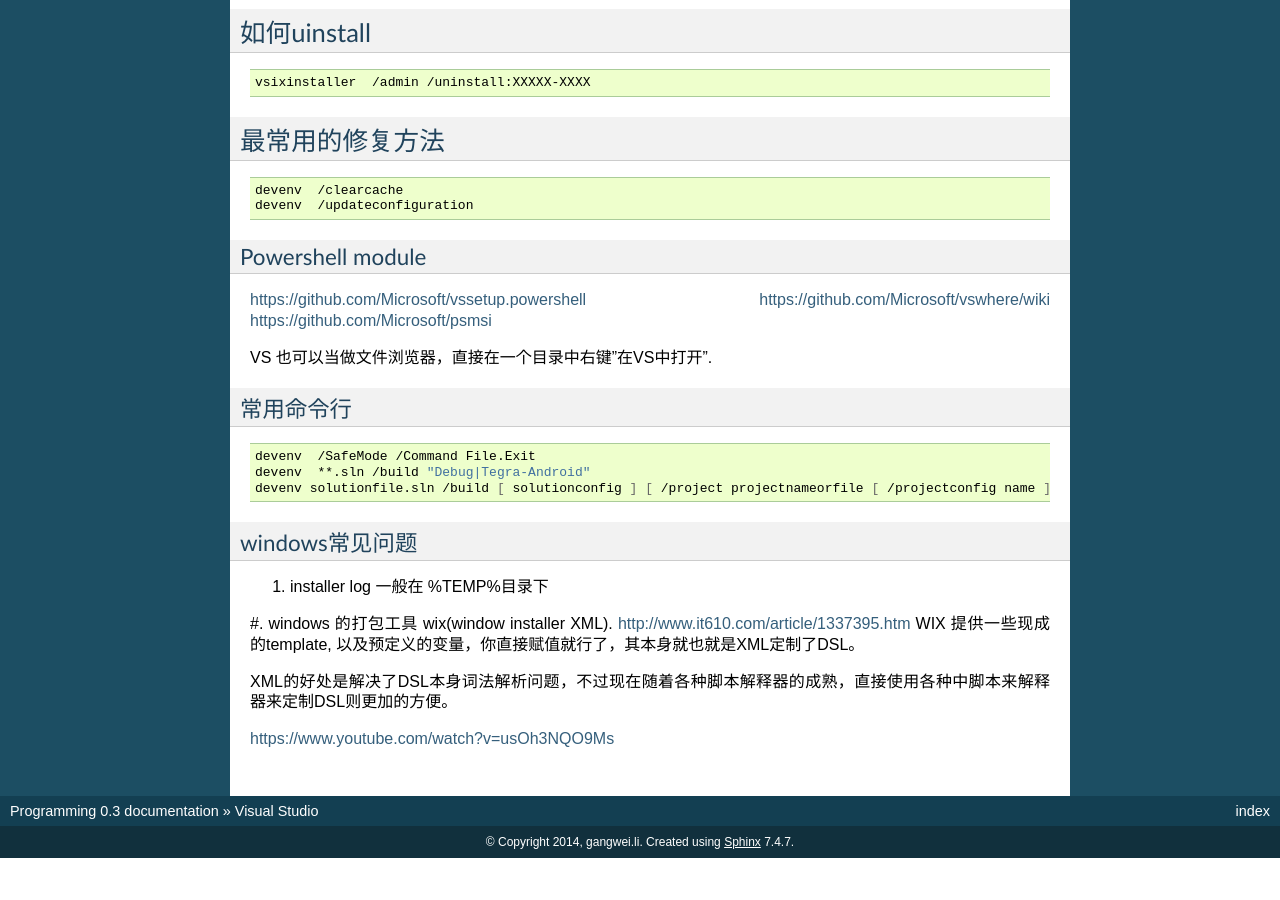
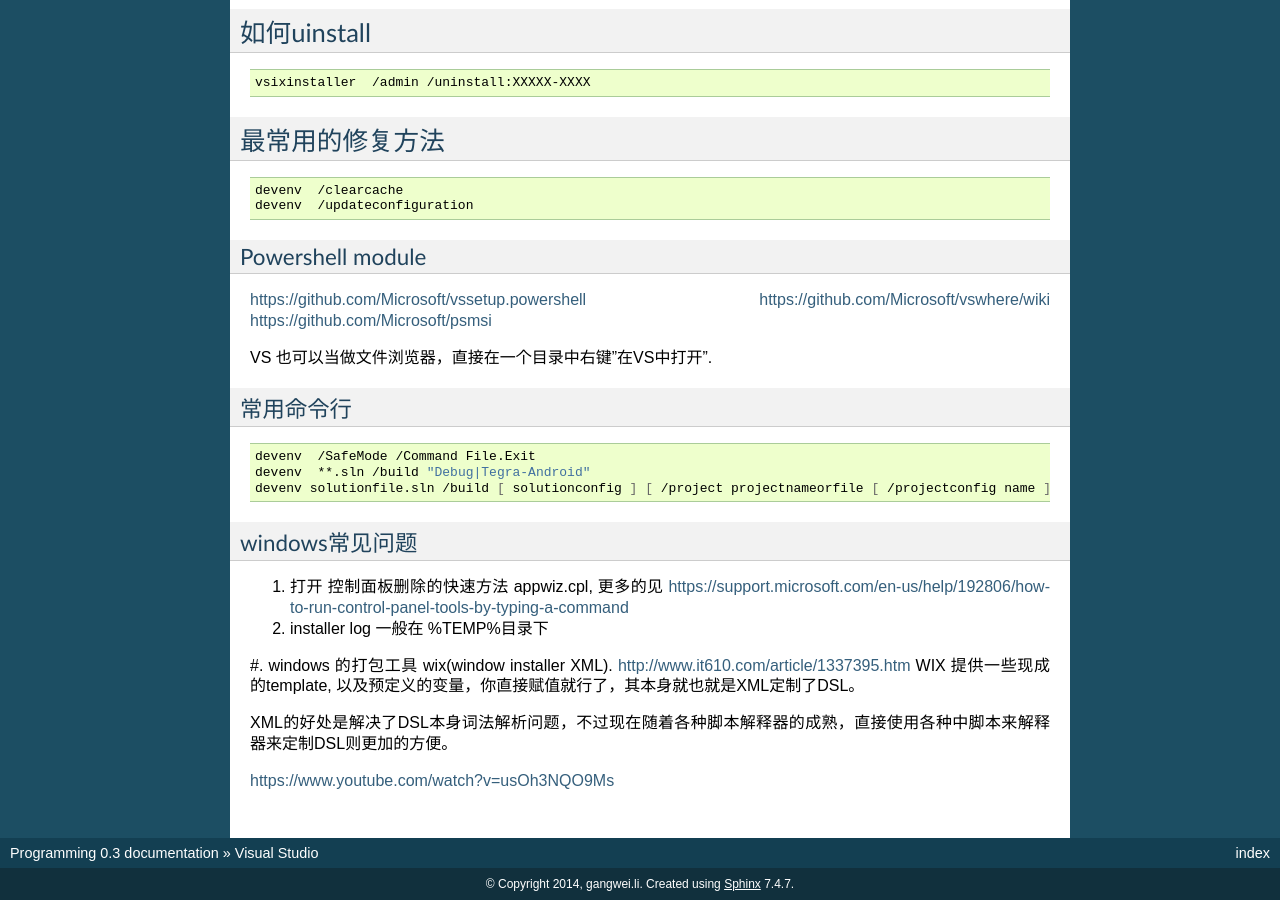
Before and after one commit to gwli/Programming, a Sphinx documentation site: the page built from source/content/Stage_1/VStudio.rst, in a window 1280 px wide and 900 px high, scrolled down 642 px. Built offline with Sphinx 7.4.7, drawn with Linux system fonts in a browser that asks for light colours; cross-references to code outside the pages are shown as plain code; before the commit the page ends 1500 px from its top, so only the background shows below that.

Commit message:
how-to-run-control-panel-tools-by-typing-a-command

```diff
--- a/source/content/Stage_1/VStudio.rst
+++ b/source/content/Stage_1/VStudio.rst
@@ -75,6 +75,7 @@ VS 也可以当做文件浏览器，直接在一个目录中右键"在VS中打
 windows常见问题
 ===============
 
+#. 打开 控制面板删除的快速方法 appwiz.cpl, 更多的见 https://support.microsoft.com/en-us/help/192806/how-to-run-control-panel-tools-by-typing-a-command
 #. installer log  一般在 %TEMP%目录下
 #. windows 的打包工具 wix(window installer XML). http://www.it610.com/article/1337395.htm
 WIX 提供一些现成的template, 以及预定义的变量，你直接赋值就行了，其本身就也就是XML定制了DSL。
```
